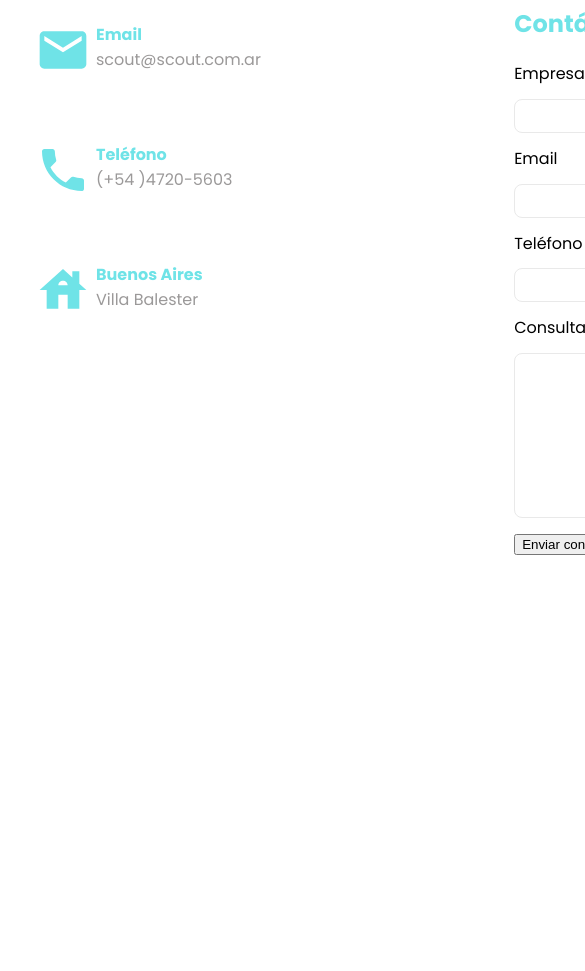
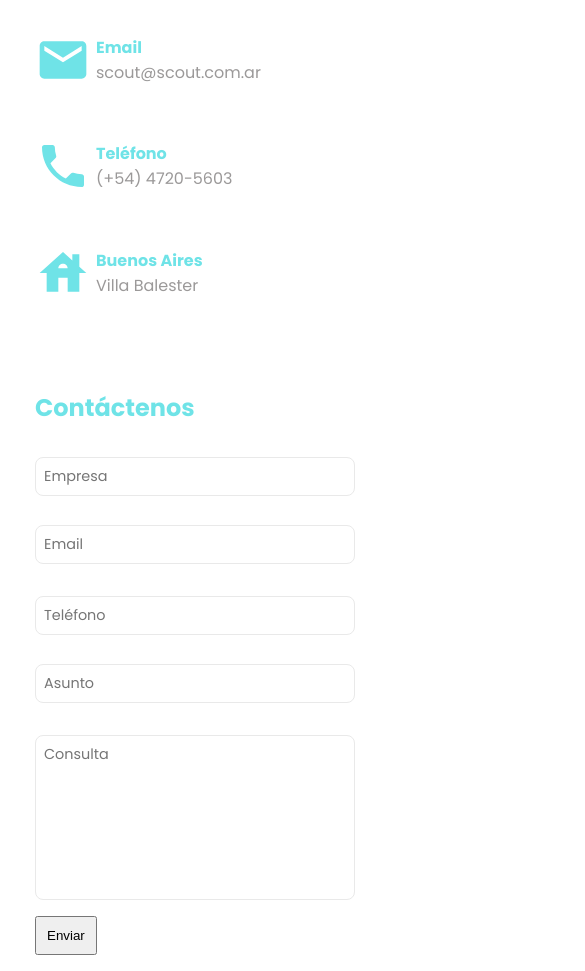
Before and after one commit to SebastianDelescabe/scout-electronica, a React (Create React App) app: page /contact in a window 390 px wide. Shown: the part 760-1731 px from the top of the page, 585 px wide, since content can reach past the window. Before the commit the page ends 1364 px from the top, so only its background shows below. Built offline with nearby package versions, Linux system fonts and the light colour scheme.

Commit message:
form responsive

```diff
--- a/public/index.html
+++ b/public/index.html
@@ -10,34 +10,11 @@
       content="Web site created using create-react-app"
     />
     <link rel="apple-touch-icon" href="%PUBLIC_URL%/logo192.png" />
-    <!--
-      manifest.json provides metadata used when your web app is installed on a
-      user's mobile device or desktop. See https://developers.google.com/web/fundamentals/web-app-manifest/
-    -->
     <link rel="manifest" href="%PUBLIC_URL%/manifest.json" />
-    <!--
-      Notice the use of %PUBLIC_URL% in the tags above.
-      It will be replaced with the URL of the `public` folder during the build.
-      Only files inside the `public` folder can be referenced from the HTML.
-
-      Unlike "/favicon.ico" or "favicon.ico", "%PUBLIC_URL%/favicon.ico" will
-      work correctly both with client-side routing and a non-root public URL.
-      Learn how to configure a non-root public URL by running `npm run build`.
-    -->
-    <title>React App</title>
+    <title>Scout Electronica</title>
   </head>
   <body>
     <noscript>You need to enable JavaScript to run this app.</noscript>
     <div id="root"></div>
-    <!--
-      This HTML file is a template.
-      If you open it directly in the browser, you will see an empty page.
-
-      You can add webfonts, meta tags, or analytics to this file.
-      The build step will place the bundled scripts into the <body> tag.
-
-      To begin the development, run `npm start` or `yarn start`.
-      To create a production bundle, use `npm run build` or `yarn build`.
-    -->
   </body>
 </html>
--- a/src/components/Contact/Contact.css
+++ b/src/components/Contact/Contact.css
@@ -23,19 +23,29 @@
 }
 .container-form-info-contact {
   display: flex;
-  width: 70rem;
+  width: 100%;
+  align-items: center;
+  justify-content: center;
 }
 
+/*-----------------------------------------------------------------*/
+/*--------------------------*CONTACT INFO*---------------------------*/
+/*-----------------------------------------------------------------*/
+
 .contact-info {
-  height: 100%;
-  width: 40%;
+  height: 28rem;
+  width: 30%;
+  display: flex;
+  flex-direction: column;
+  align-items: flex-start;
+  justify-content: space-around;
 }
 
 .contact-info__container {
   display: flex;
+  align-items: center;
   color: var(--color-aqua);
   font-weight: bold;
-  margin: 4rem 0rem;
 }
 
 .contact-info__icon {
@@ -66,6 +76,60 @@
 }
 
 /*-----------------------------------------------------------------*/
+/*--------------------------*CONTACT FORM*---------------------------*/
+/*-----------------------------------------------------------------*/
+
+.contact-form {
+  display: flex;
+  flex-direction: column;
+  width: 60%;
+  padding-top: 2rem;
+}
+
+.contact-form-inputs-container {
+  display: flex;
+  justify-content: flex-start;
+  align-items: center;
+}
+
+.contact-form h2 {
+  margin: 2rem 0rem;
+  color: var(--color-aqua);
+}
+
+.contact-form form div {
+  display: flex;
+  width: 100%;
+  margin-bottom: 1rem;
+  outline: 0;
+  gap: 0.8rem;
+  box-sizing: border-box;
+}
+
+.contact-form input,
+.contact-form textarea {
+  width: 100%;
+  border: 0.5px solid #e9e9e9;
+  border-radius: 8px;
+  font-size: 0.9rem;
+  outline: 0;
+  padding: 0.5rem 0.5rem;
+  font-family: "Poppins", sans-serif;
+  resize: none;
+}
+
+.form-button {
+  display: flex;
+  align-items: center;
+  justify-content: center;
+}
+
+.form-button button {
+  padding: 10px;
+  cursor: pointer;
+}
+
+/*-----------------------------------------------------------------*/
 /*-------------------------*MEDIA QUERIES*-------------------------*/
 /*-----------------------------------------------------------------*/
 
@@ -86,6 +150,7 @@
     height: 30rem;
   }
 }
+/*-------------------------*1200*-------------------------*/
 
 /*-------------------------*600*-------------------------*/
 
@@ -103,68 +168,32 @@
     height: 30rem;
     background-color: red;
   }
+
+  .container-form-info-contact {
+    flex-direction: column;
   }
 
-/* Contact Form */
-.contact-form {
-  display: flex;
-  flex-direction: column;
-  width: 55%;
-  padding: 3rem;
+  /* Contact Info */
+  .contact-info {
+    margin-top: 3rem;
+    height: 20rem;
+    width: 100%;
   }
 
-.form-container {
-  margin-top: 10px;
-}
-.contact-form h2 {
-  margin: 0;
-  color: var(--color-aqua);
+  /* Form */
+  .contact-form {
+    width: 100%;
   }
 
-.contact-form form div {
-  display: flex;
-  flex-wrap: wrap;
-  gap: 0.8rem;
+  .contact-form-inputs-container {
     flex-direction: column;
-  justify-content: space-between;
-  margin-bottom: 0.6rem;
-}
-
-.contact-form input,
-.contact-form textarea {
-  border: 0.5px solid #e9e9e9;
-  border-radius: 8px;
-  color: #000;
-  flex: 1 1;
-  font-size: 0.9rem;
-  font-weight: 400;
-  margin-bottom: 0.2rem;
-  outline: 0;
-  padding: 0.5rem 0.5rem;
-  width: 100%;
-  box-sizing: border-box;
-  resize: vertical;
-}
-
-.contact-form input.error,
-.contact-form textarea.error {
-  border: 1px solid red;
-}
-
-.error-message {
-  color: red;
-  font-size: 14px;
   }
 
   .contact-form textarea {
-  resize: none;
-  font-family: "Poppins", sans-serif;
+    width: 100%;
   }
 
-.contact-form button:hover {
-  color: var(--global-primary-color);
-  border-radius: var(--global-radius);
-  border: 1px solid var(--global-primary-color);
-  background-color: white;
-  padding: 10px !important;
+  .form-button {
+    justify-content: flex-start;
   }
+}
--- a/src/components/Contact/Contact.jsx
+++ b/src/components/Contact/Contact.jsx
@@ -1,9 +1,7 @@
 import React from 'react';
 import { ContactForm } from './ContactForm';
-import { MdPhone } from "react-icons/md";
-import { MdEmail } from "react-icons/md";
-import { MdHouse } from "react-icons/md";
 import { MapContact } from './MapContact';
+import { ContactInfo } from './ContactInfo';
 import './Contact.css';
 
 export const Contact = () => {
@@ -12,36 +10,11 @@ export const Contact = () => {
       <div className='container-elements-contact'>
         <p className='title-contact'>CONTACTO</p>
         <div className='container-map-contact'>
-          <MapContact/>
+          <MapContact />
         </div>
         <div className='container-form-info-contact'>
-
-          <div className='contact-info'>
-            <div className='contact-info__container'>
-              <MdEmail className='contact-info__icon' />
-              <div className='contact-info__data-position'>
-                <span>Email</span>
-                <span>scout@scout.com.ar</span>
-              </div>
-            </div>
-            <div className='contact-info__container'>
-              <MdPhone className='contact-info__icon' />
-              <div className='contact-info__data-position'>
-                <span>Teléfono</span>
-                <span>(+54 )4720-5603</span>
-              </div>
-            </div>
-            <div className='contact-info__container'>
-              <MdHouse className='contact-info__icon' />
-              <div className='contact-info__data-position'>
-                <span>Buenos Aires</span>
-                <span>Villa Balester</span>
-              </div>
-            </div>
-          </div>
-          <div className='contact-form'>
-            <ContactForm />
-          </div>
+          <ContactInfo />
+          <ContactForm />
         </div>
       </div>
     </div>
--- a/src/components/Contact/ContactForm.jsx
+++ b/src/components/Contact/ContactForm.jsx
@@ -21,7 +21,8 @@ export const ContactForm = () => {
             .then((result) => {
                 toast.success("Email enviado correctamente");
             }, (error) => {
-                toast.error("Completar campos correctamente");
+                toast.error("Error al enviar la consulta");
+                console.log(error);
             });
 
     }
@@ -31,18 +32,19 @@ export const ContactForm = () => {
     const { handleSubmit, handleChange, values } = formik
 
     return (
-        <>
-            <h2>Contáctenos desde éste formulario</h2>
-            <div className="form-container">
+        <div className='contact-form'>
+            <div>
                 <ToastContainer
                     position="top-center"
                     theme="colored"
                     autoClose={2000}
                 />
                 <form onSubmit={handleSubmit} ref={form}>
-                    <div className='form-container'>
-                        <span>Empresa</span>
+                    <h2>Contáctenos</h2>
+                    <div className='contact-form-inputs-container'>
+                        <div>
                             <input
+                                placeholder='Empresa'
                                 name="company"
                                 values={values.company}
                                 required
@@ -50,30 +52,43 @@ export const ContactForm = () => {
                             />
                         </div>
                         <div>
-                        <label>Email </label>
                             <input
                                 name="email"
                                 type="email"
+                                placeholder='Email'
                                 values={values.email}
                                 required
                                 onChange={handleChange}
                             />
                         </div>
+                    </div>
+                    <div className='contact-form-inputs-container'>
                         <div>
-                        <label>Teléfono </label>
                             <input
+                                placeholder='Teléfono'
                                 name="phone"
-                            type='number'
+                                type='tel'
                                 values={values.phone}
                                 required
                                 onChange={handleChange}
                             />
                         </div>
                         <div>
-                        <span>Consulta</span>
+                            <input
+                                name=''
+                                type='text'
+                                placeholder='Asunto'
+                                values={values.phone}
+                                required
+                                onChange={handleChange}
+                            />
+                        </div>
+                    </div>
+                    <div>
                         <textarea
                             name="request"
                             values={values.request}
+                            placeholder='Consulta'
                             required
                             onChange={handleChange}
                             cols="30"
@@ -81,9 +96,11 @@ export const ContactForm = () => {
                             maxlength={1000}
                         />
                     </div>
-                    <button type='submit'>Enviar consulta</button>
+                    <div className='form-button'>
+                        <button type='submit'>Enviar</button>
+                    </div>
                 </form>
             </div>
-        </>
+        </div>
     )
 }
--- /dev/null
+++ b/src/components/Contact/ContactInfo.jsx
@@ -0,0 +1,32 @@
+import React from 'react';
+import { MdPhone } from "react-icons/md";
+import { MdEmail } from "react-icons/md";
+import { MdHouse } from "react-icons/md";
+
+export const ContactInfo = () => {
+    return (
+        <div className='contact-info'>
+            <div className='contact-info__container'>
+                <MdEmail className='contact-info__icon' />
+                <div className='contact-info__data-position'>
+                    <span>Email</span>
+                    <span>scout@scout.com.ar</span>
+                </div>
+            </div>
+            <div className='contact-info__container'>
+                <MdPhone className='contact-info__icon' />
+                <div className='contact-info__data-position'>
+                    <span>Teléfono</span>
+                    <span>(+54) 4720-5603</span>
+                </div>
+            </div>
+            <div className='contact-info__container'>
+                <MdHouse className='contact-info__icon' />
+                <div className='contact-info__data-position'>
+                    <span>Buenos Aires</span>
+                    <span>Villa Balester</span>
+                </div>
+            </div>
+        </div>
+    )
+}
```
Lines whose indentation alone changed are shown as unchanged.
